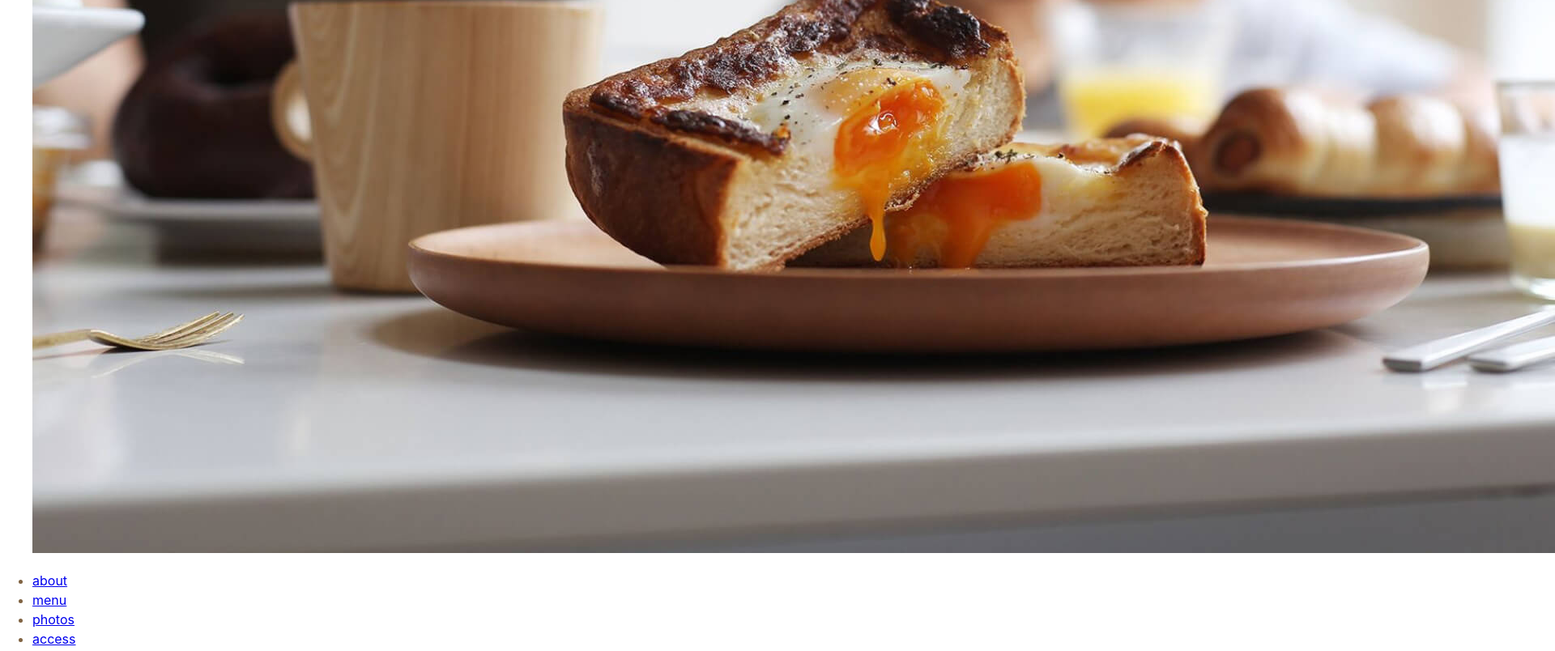
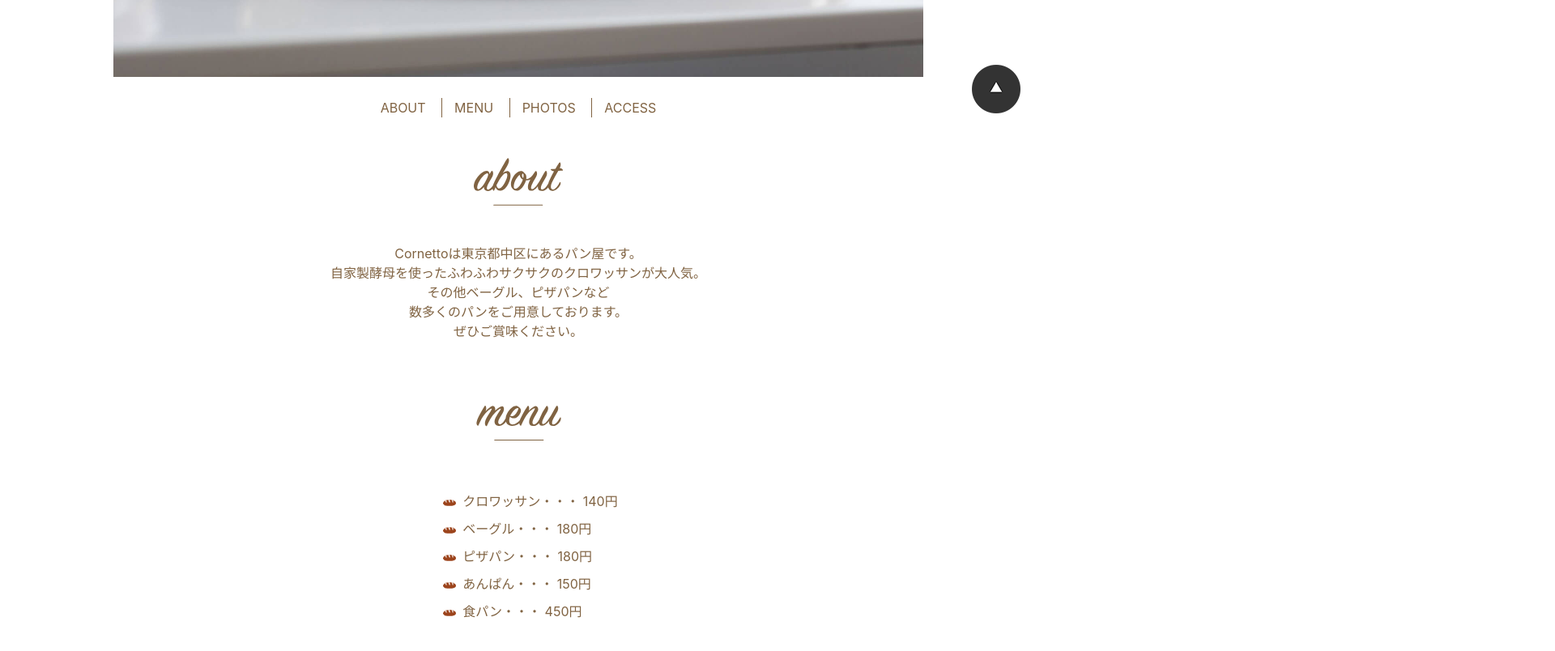
Before and after one commit to 20213079-sakurai/S1A123, a plain HTML site: page lesson6/index.html in a window 1280 px wide. Shown: the part 640-1444 px from the top of the page at 81% size, 1920 px wide, since content can reach past the window. Drawn offline with Linux system fonts and the light colour scheme.

Commit message:
Add files via upload
コミットの変更

```diff
--- a/lesson6/css/style.css
+++ b/lesson6/css/style.css
@@ -15,7 +15,40 @@ body {
 }
 
 /* 各要素の初期スタイル調整 */
+h1,h2 {
+  margin-top: 0;
+  margin-bottom: 30px;
+  line-height: 1.2;
+}
 
+a {
+  color: #806342;
+  text-decoration: none;
+}
+
+a:hover {
+  text-decoration: underline;
+}
+
+p {
+  margin-top: 0;
+  margin-bottom: 1em;
+}
+ul {
+  margin: 1em 0;
+  padding: 0;
+  list-style: none;
+}
+figure {
+  margin: 0;
+}
+img {
+  max-width: 100%;
+  height: auto;
+}
+address {
+  font-style: normal;
+}
 /* 初期スタイル調整ここまで */
 
 
@@ -25,51 +58,87 @@ body {
 
 /* ヘッダー */
 .header {
-   /* 横幅の指定 */
-   /* 左右中央揃え */
-   /* 上下・左右の内余白 */
+  width: 1000px; /* 横幅の指定 */
+  margin: 0 auto;/* 左右中央揃え */
+  padding: 20px 0; /* 上下・左右の内余白 */
 }
 
 /* ロゴ */
 .logo {
-   /* 上下左右の外余白 */
-   /* テキスト中央揃え */
+  margin: 0; /* 上下左右の外余白 */
+  text-align: center; /* テキスト中央揃え */
 }
 
 /* メイン */
-
+.main {
+  width: 1000px;
+  margin: 0 auto;
+}
 /* トップ（メインイメージ） */
-
+.top {
+  margin-bottom: 20px;
+  text-align: center;
+}
 /* ナビゲーション */
-
+.nav {
+  margin-bottom: 50px;
+  text-align: center;
+}
 /* ナビリスト */
-
+.nav-list li {
+  display: inline-block;
+  margin: 0;
+  border-left: 1px solid #806342;
+}
+.nav-list li:first-child {
+  border-left: none;
+}
+.nav-list a {
+  display: inline-block;
+  padding: 0 15px;
+  line-height: 1.2;
+  text-transform: uppercase;
+}
 /* セクション */
-
+.section {
+  margin: 0 auto 80px;
+}
 /* 見出し */
-
+.heading {
+  margin-bottom: 40px;
+  text-align: center;
+}
 /* アバウト */
-
+.about {
+  text-align: center;
+}
 /* メニュー */
-
+.menu {
+  text-align: center;
+}
 
 /* メニューリスト */
 .menu-list {
-   /* ul要素の横幅を自動的に定めている */
-   /* 左のマージン */
-   /* リストの先頭にリストマーク（・）をつける */
-   /* テキスト左揃え */
+  display: inline-block; /* ul要素の横幅を自動的に定めている */
+  margin-left: 30px; /* 左のマージン */
+  list-style: disc; /* リストの先頭にリストマーク（・）をつける */
+  text-align: left; /* テキスト左揃え */
 }
 .menu-list li {
-   /* 下のマージン */
+  margin-bottom: 10px; /* 下のマージン */
 }
 
 /* フォト */
-
-
+.photos {
+  width: 750px;
+}
 /* フォトリスト */
-
-
+.photos-list li {
+  margin-bottom: 30px;
+}
+.photos figcaption {
+  font-size: 12px;
+}
 /* アクセス */
 .access {
   width: 600px; /* アクセス全体の横幅 */
@@ -78,11 +147,11 @@ body {
 /* アクセス 左右横並び */
 .access-row {
   /* flexbox（横並びにする要素の親に指定） */
-
+  display: flex;
   /* flexboxの中身を左右均等に配置する */
-
+  justify-content: space-between;
   /* flexboxの中身の上下を中央揃えにする */
-
+  align-items: center;
   margin: 0 auto;
 }
 
@@ -99,7 +168,7 @@ body {
 /* 右側（フレックスアイテム） */
 .access-map {
   /* フレックスアイテムへの指定 */
-
+  flex: 0 1 295px;
   max-width: 295px;
 }
 
@@ -114,7 +183,7 @@ body {
 /* フッターの中身 */
 .footer-container {
   /* flexbox（横並びにする要素の親に指定） */
-
+  display: flex;
   width: 660px;
   margin: 0 auto;
 }
@@ -122,7 +191,7 @@ body {
 /* フッターロゴ（左側） */
 .footer-logo {
   /* フレックスアイテムへの指定 */
-
+  flex: 0 1 200px;
   max-width: 200px;
   margin: 0;
 }
@@ -130,7 +199,7 @@ body {
 /* フッター その他要素（右側） */
 .footer-body {
   /* フレックスアイテムへの指定 */
-
+  flex: 0 1 auto;
   padding-top: 20px;
 }
 
@@ -169,7 +238,52 @@ body {
 /* ここから追加課題用の設定 */
 
 /* YouTube・Google MAPのサイズ */
+figure iframe {
+  width: 100%;
+}
+/* トップ画像をスライド */
+.slide {
+  white-space: nowrap;
+  overflow: hidden;
+}
+.slide img {
+  width: inherit;
+  height: inherit;
+  margin: 0;
+  padding: 0;
+  border: none;
+}
+@keyframes slide-4 {
+  0% { margin-left: 0;}
+  33% { margin-left: -100%;}
+  66% { margin-left: -200%;}
+  100% { margin-left: -300%;}
+}
+.slide > :first-child {
+  animation-name: slide-4;
+  animation-duration: 40s;
+  animation-timing-function: ease-in-out;
+  animation-delay: 5s;
+  animation-iteration-count: infinite;
+}
+/* トップに戻るボタンを右下に固定 */
+.pagetop {
+  position: fixed;
+  bottom: 20px;
+  right: 20px;
+}
 
-/* トップ画像をスライド */
-
-/* トップに戻るボタンを右下に固定 */
+/* マーカーを指定 */
+.menu-list li {
+  list-style: none;
+}
+.menu-list li::before{
+  content: '';
+  display: inline-block;
+  width: 16px;
+  height: 16px;
+  margin-right: 8px;
+  background-image: url(../img/menu_li.png);
+  background-size: contain;
+  vertical-align: middle;
+}
--- a/lesson6/index.html
+++ b/lesson6/index.html
@@ -16,19 +16,22 @@
     <link rel="stylesheet" href="css/style.css" />
   </head>
   <body>
-    <header>
-      <h1>
+    <header class="header">
+      <h1 class="logo">
         <img src="img/logo.svg" alt="cornetto">
       </h1>
     </header>
     <!-- <main>の中身をマークアップ -->
-    <main>
-    <figure>
-      <img src="img/top.jpg" alt="Cornettoのパン">
+    <main class="main">
+    <figure class="top center slide" id="top">
+      <img src="img/top_01.jpg" alt="Cornettoのパン1">
+      <img src="img/top_02.jpg" alt="Cornettoのパン2">
+      <img src="img/top_03.jpg" alt="Cornettoのパン3">
+      <img src="img/top_01.jpg" alt="Cornettoのパン1">
     </figure>
 
-    <nav>
-    <ul>
+    <nav class="nav">
+    <ul class="nav-list">
       <li><a href="#about">about</a></li>
       <li><a href="#menu">menu</a></li>
       <li><a href="#photos">photos</a></li>
@@ -36,8 +39,8 @@
     </ul>
     </nav>
 
-    <section id="about">
-    <h2>
+    <section class="section about" id="about">
+    <h2 class="heading">
       <img src="img/ttl_about.svg" alt="about">
     </h2>
     <p>Cornettoは東京都中区にあるパン屋です。<br>
@@ -47,11 +50,11 @@
     ぜひご賞味ください。</p>
     </section>
 
-    <section id="menu">
-    <h2>
+    <section class="section menu" id="menu">
+    <h2 class="heading">
       <img src="img/ttl_menu.svg" alt="menu">
     </h2>
-    <ul>
+    <ul class="menu-list">
       <li>クロワッサン・・・ 140円</li>
       <li>ベーグル・・・ 180円</li>
       <li>ピザパン・・・ 180円</li>
@@ -60,11 +63,11 @@
     </ul>
     </section>
 
-    <section id="photos">
-    <h2>
+    <section class="section photos" id="photos">
+    <h2 class="heading">
       <img src="img/ttl_photos.svg" alt="photos">
     </h2>
-    <ul>
+    <ul class="photos-list">
       <li>
         <figure>
           <img src="img/photos_01.jpg" alt="ゆとりある朝食">
@@ -83,40 +86,48 @@
           <figcaption>調理パンだけでなく、ハードパンやベーグルも当店の看板商品です。</figcaption>
         </figure>
       </li>
+      <li>
+        <figure>
+          <iframe src="https://www.youtube.com/embed/0xnHXUySSMk" title="YouTube video player" frameborder="0" allow="accelerometer; autoplay; clipboard-write; encrypted-media; gyroscope; picture-in-picture" allowfullscreen></iframe>
+          <figcaption>著作権フリー素材：パン・バター・美味しい・しずる・朝食・日常・生活</figcaption>
+        </figure>
+      </li>
     </ul>
     </section>
 
-    <section id="access">
-    <h2>
+    <section class="section access" id="access">
+    <h2 class="heading">
       <img src="img/ttl_access.svg" alt="access">
     </h2>
-    <div>
-      <address>
+    <div class="access-row">
+      <address class="access-address">
         <strong>Bakery shop Cornetto</strong><br>
         〒123-4567<br>
         東京都中区舟入中町4-40<br>
         <strong>TEL・FAX 012-345-6789</strong>
       </address>
-      <figure>
-        <img src="img/map.png" alt="店舗周辺地図">
+      <figure class="access-map">
+        <!-- <img src="img/map.png" alt="店舗周辺地図"> -->
+        <iframe src="https://www.google.com/maps/embed?pb=!1m18!1m12!1m3!1d2915.3092042003354!2d141.37964660000003!3d43.05596399999999!2m3!1f0!2f0!3f0!3m2!1i1024!2i768!4f13.1!3m3!1m2!1s0x5f0b2bd6e30a2985%3A0x5398ede5382c8a3c!2z5a2m5qCh5rOV5Lq66Zu75a2Q6ZaL55m65a2m5ZySIOWMl-a1t-mBk-aDheWgseWwgumWgOWtpuagoQ!5e0!3m2!1sja!2sjp!4v1643245311638!5m2!1sja!2sjp" width="400" height="300" style="border:0;" allowfullscreen="" loading="lazy"></iframe>
       </figure>
     </div>
     </section>
     </main>
+    <a href="#top"><img class="pagetop" src="img/pagetop.png" alt="ページトップに戻る" width="60" height="60" /></a>
 
-    <footer>
-      <div>
-        <p><img src="img/logo_w.svg" alt="Cornetto"></p>
-        <div>
-          <nav>
-          <ul>
+    <footer class="footer">
+      <div class="footer-container">
+        <p class="footer-logo"><img src="img/logo_w.svg" alt="Cornetto"></p>
+        <div class="footer-body">
+          <nav class="footer-nav">
+          <ul class="footer-nav-list">
             <li><a href="#about">about</a></li>
             <li><a href="#menu">menu</a></li>
             <li><a href="#photos">photos</a></li>
             <li><a href="#access">access</a></li>
           </ul>
           </nav>
-          <p><small>&copy;Copyright 2019 MdN Corporation.</small></p>
+          <p class="copyright"><small>&copy;Copyright 2019 MdN Corporation.</small></p>
         </div>
       </div>
     </footer>
```
